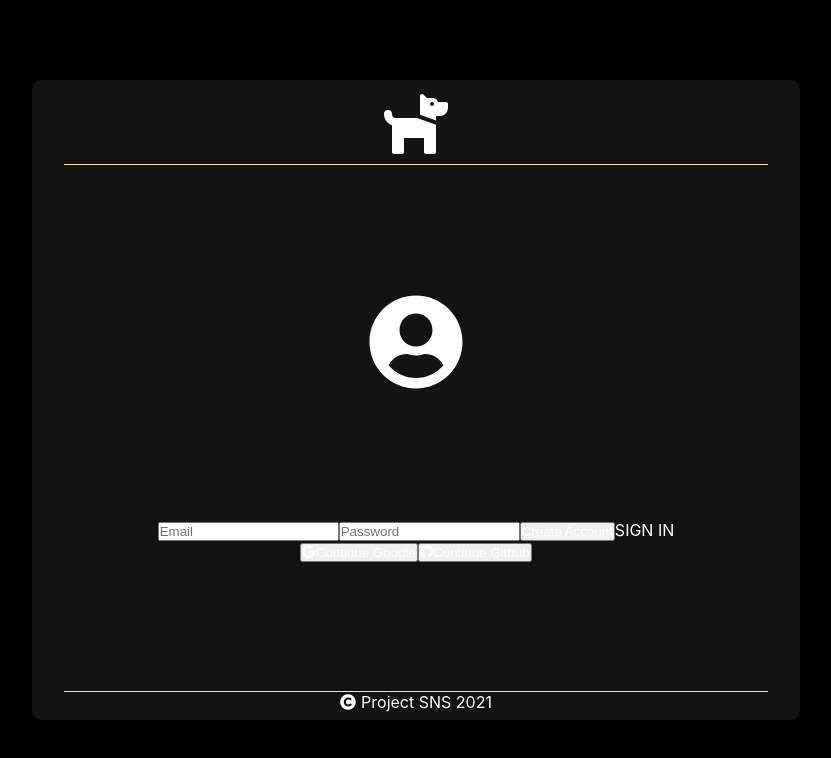
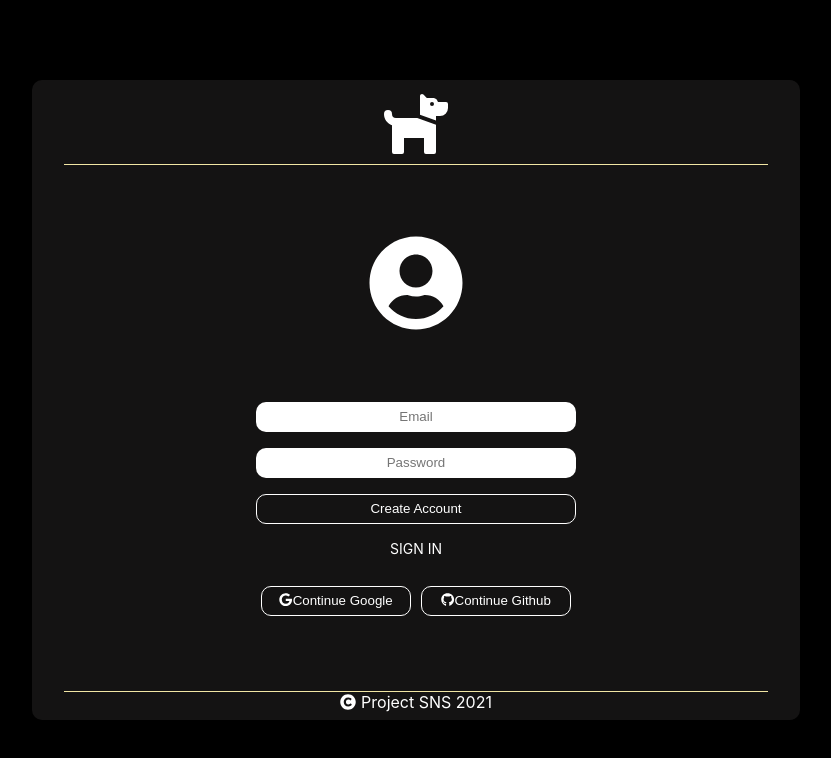
Before and after one commit to maaaaaaaaad/Simple-Mini-SNS, a React (Create React App) app: page / in a window 1280 px wide. Shown: the top 758 px of the page, without its empty margins (224-1055 px from the left). Built offline with nearby package versions, Linux system fonts and the light colour scheme; no server answers.

Commit message:
Login design work

```diff
--- /dev/null
+++ b/src/css/Login.css
@@ -0,0 +1,39 @@
+.form__section {
+  display: flex;
+  flex-direction: column;
+  width: 100%;
+}
+
+.form__email,
+.form__password,
+.form__submit,
+.form__toggle {
+  width: 100%;
+  height: 30px;
+  margin-bottom: 1rem;
+  border: none;
+  border-radius: 10px;
+  text-align: center;
+}
+
+.form__submit {
+  background: none;
+  border: 1px solid white;
+  cursor: pointer;
+}
+
+.form__toggle {
+  font-size: 14px;
+  cursor: pointer;
+}
+
+.btn__google,
+.btn__github {
+  background: none;
+  border: 1px solid white;
+  border-radius: 10px;
+  margin: 0 5px 5px 5px;
+  width: 150px;
+  height: 30px;
+  cursor: pointer;
+}
--- a/src/routes/Login.tsx
+++ b/src/routes/Login.tsx
@@ -3,6 +3,7 @@ import React, { useState } from "react";
 import AuthServcie from "../service/authService";
 import { library } from "@fortawesome/fontawesome-svg-core";
 import { fab } from "@fortawesome/free-brands-svg-icons";
+import "../css/Login.css";
 
 library.add(fab);
 
@@ -65,7 +66,7 @@ const Login: React.FC<Props> = ({ authService }) => {
     <>
       {!lodingSpanner ? (
         <>
-          <form onSubmit={onSubmit} className="form">
+          <form onSubmit={onSubmit} className="form__section">
             <input
               className="form__email"
               name="email"
```
